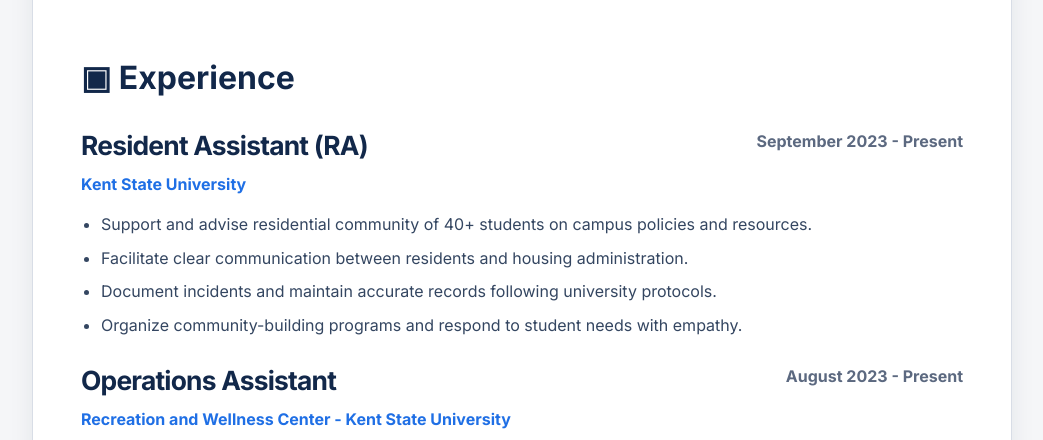
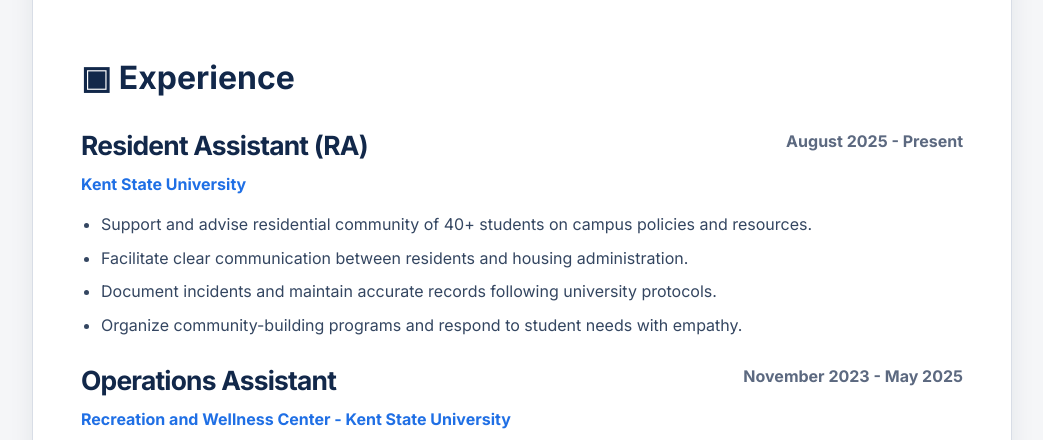
Before and after one commit to festonathan/new-portfolio, a plain HTML site: page resume.html in a window 1280 px wide. Shown: the part 780-1220 px from the top of the page, without its empty margins (118-1161 px from the left). Drawn offline with Linux system fonts and the light colour scheme.

Commit message:
New changes to my portfolio website

```diff
--- a/resume.html
+++ b/resume.html
@@ -58,7 +58,7 @@
                 <h3>Resident Assistant (RA)</h3>
                 <div class="text-link">Kent State University</div>
               </div>
-              <strong class="muted">September 2023 - Present</strong>
+              <strong class="muted">August 2025 - Present</strong>
             </div>
             <ul class="resume-bullets">
               <li>Support and advise residential community of 40+ students on campus policies and resources.</li>
@@ -73,7 +73,7 @@
                 <h3>Operations Assistant</h3>
                 <div class="text-link">Recreation and Wellness Center - Kent State University</div>
               </div>
-              <strong class="muted">August 2023 - Present</strong>
+              <strong class="muted">November 2023 - May 2025</strong>
             </div>
             <ul class="resume-bullets">
               <li>Provide excellent customer service to facility users and respond to inquiries.</li>
```
